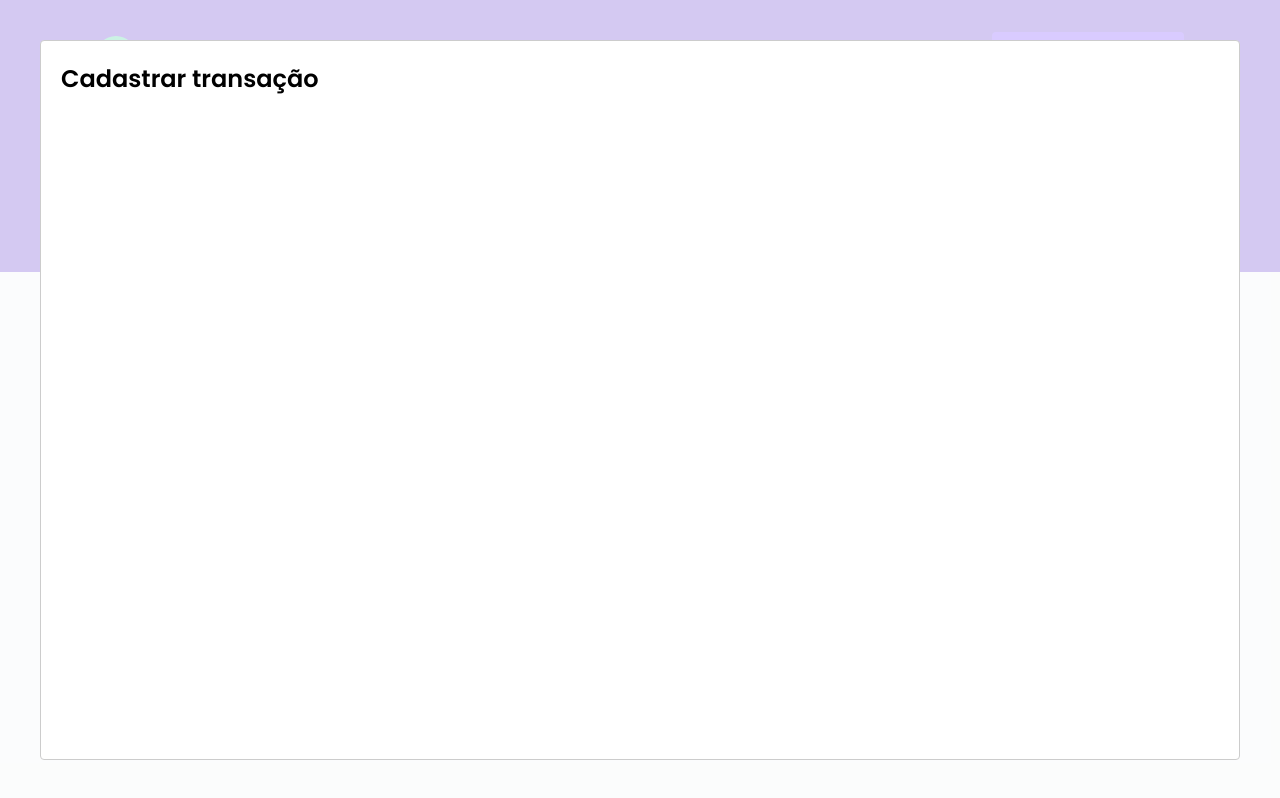
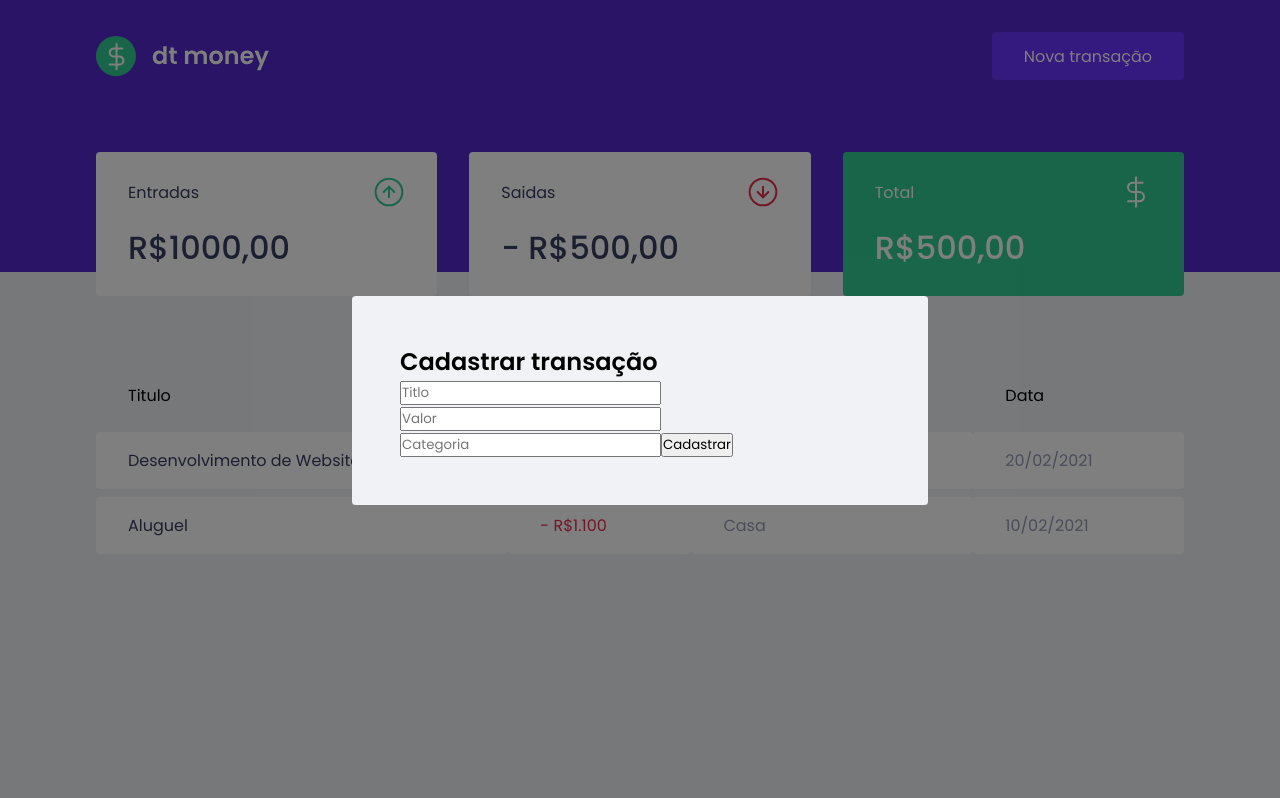
Before and after one commit to jvmineiro/dtmoney, a React (Create React App) app: page / in a window 1280 px wide. Both pictures are taken after a click on the button "Nova transação". Built offline with nearby package versions, Linux system fonts and the light colour scheme; no server answers; what miragejs would draw is missing.

Commit message:
Estrutura do formulario

```diff
--- a/src/components/NewTransactionModal/index.tsx
+++ b/src/components/NewTransactionModal/index.tsx
@@ -1,4 +1,5 @@
 import Modal from 'react-modal';
+import { Container } from './styles';
 
 interface NewTransactionModalProps {
     isOpen: boolean;
@@ -10,8 +11,29 @@
     <Modal
         isOpen={isOpen}
         onRequestClose={onRequestClose}
+        overlayClassName="react-modal-overlay"
+        className="react-modal-content"
     >
+        <Container>
         <h2>Cadastrar transação</h2>
+
+        <input
+            placeholder="Titlo"
+        />
+
+        <input
+            type="number"
+            placeholder="Valor"
+        />
+
+        <input
+            placeholder="Categoria"
+        />
+
+        <button type="submit">
+            Cadastrar
+        </button>
+        </Container>
     </Modal>
     );
 }
--- a/src/components/NewTransactionModal/styles.ts
+++ b/src/components/NewTransactionModal/styles.ts
@@ -1,3 +1,3 @@
 import styled from 'styled-components';
 
-export const Container = styled.div``;
+export const Container = styled.form``;
--- a/src/styles/global.ts
+++ b/src/styles/global.ts
@@ -53,4 +53,27 @@
         opacity: 0.6;
         cursor: not-allowed;
     }
+
+    .react-modal-overlay {
+        background: rgba(0,0,0, 0.5);
+
+        position: fixed;
+        top: 0;
+        bottom: 0;
+        right: 0;
+        left: 0;
+
+        display: flex;
+        align-items: center;
+        justify-content: center;
+    }
+
+    .react-modal-content {
+        width: 100%;
+        max-width: 576px;
+        background: var(--background);
+        padding: 3rem;
+        position: relative;
+        border-radius: 0.24rem;
+    }
 `
```
